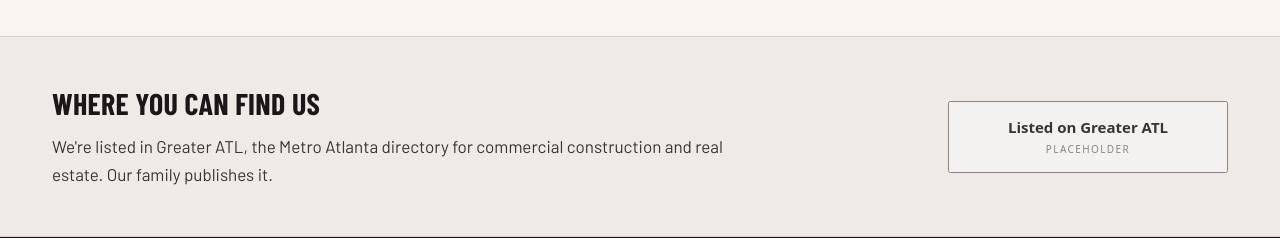
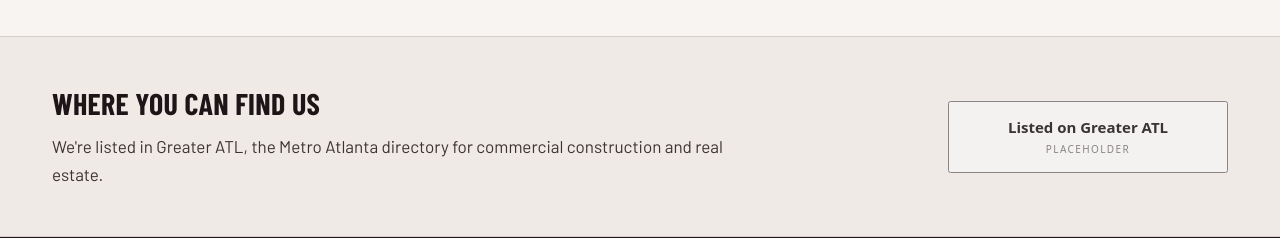
Before and after one commit to aupchurch167/markallancontracting, a Next.js app: page /about in a window 1280 px wide. Shown: the part 4220-4458 px from the top of the page. Built offline with nearby package versions, Linux system fonts and the light colour scheme; no server answers; the database is empty.

Commit message:
Drop the family-publishes sentence from the About strip
The About line is only the Greater ATL directory listing. The Insights sentence still says Greater ATL is published by our family.

Co-authored-by: Adam <aupchurch167@users.noreply.github.com>

```diff
--- a/app/(site)/about/page.tsx
+++ b/app/(site)/about/page.tsx
@@ -283,7 +283,6 @@ export default async function AboutPage() {
             </h2>
             <p className="mt-3 text-[17px] leading-relaxed text-body">
               We&apos;re listed in Greater ATL, the Metro Atlanta directory for commercial construction and real estate.
-              Our family publishes it.
             </p>
           </div>
           <a
```
